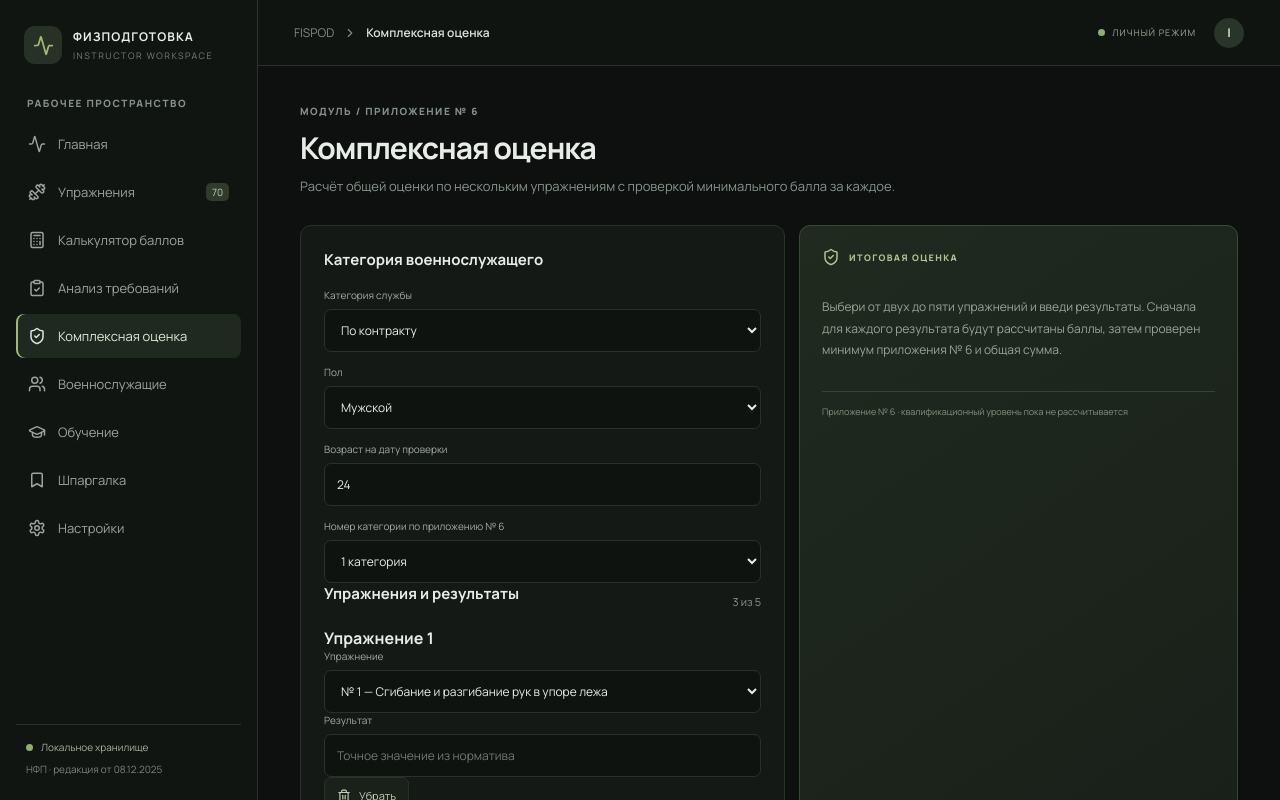
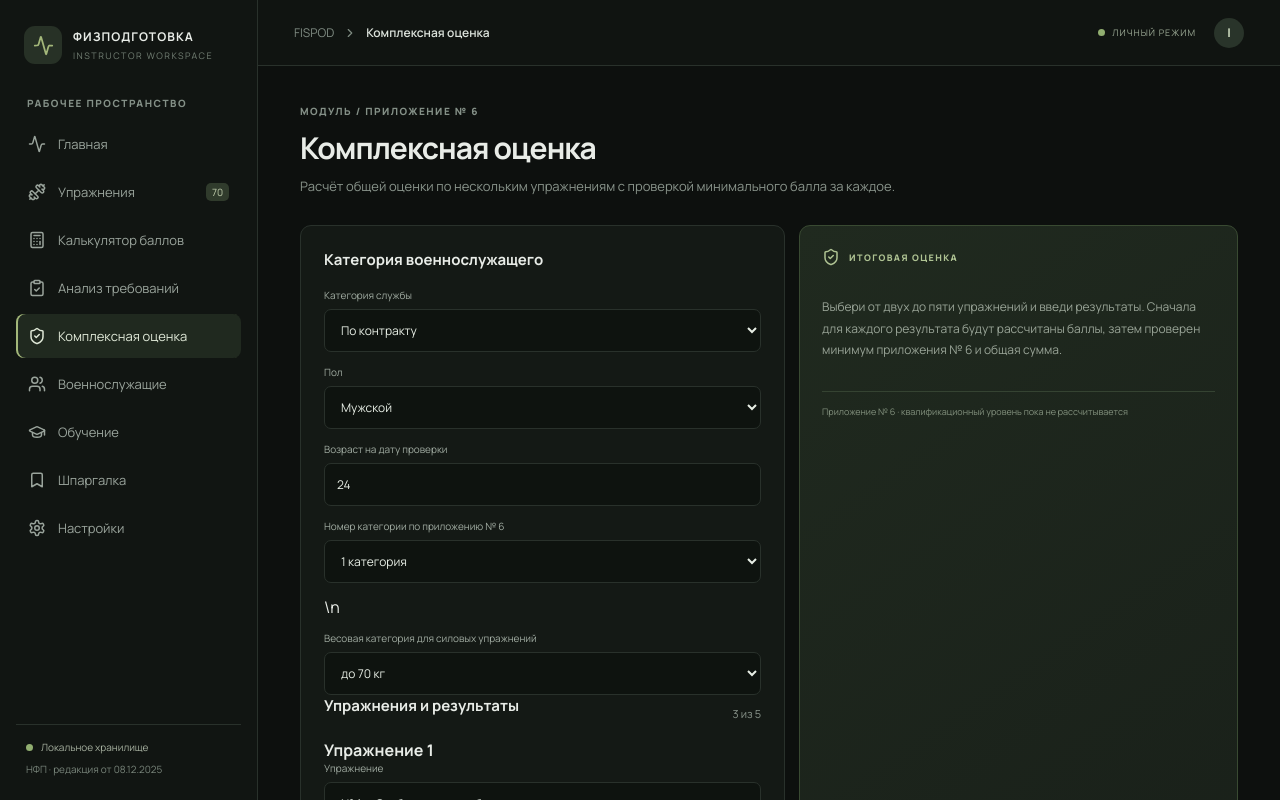
Before and after one commit to tsum323/FISPOD, a React (Vite) app: page / in a window 1280 px wide. Both pictures are taken after a click on the button "Комплексная оценка". Shown: the top 800 px of the page. Built offline with nearby package versions, Linux system fonts and the light colour scheme.

Commit message:
feat: add weight category to complex evaluation

```diff
--- a/src/components/ComplexEvaluation.tsx
+++ b/src/components/ComplexEvaluation.tsx
@@ -7,7 +7,7 @@ import {evaluateComplex,type ComplexProfile} from '../data/complex-evaluation';
 type Item={id:number;exercise:number;result:string};
 export default function ComplexEvaluation(){
  const [kind,setKind]=useState<ComplexProfile['kind']>('contract'),[sex,setSex]=useState<ComplexProfile['sex']>('male');
- const [age,setAge]=useState('24'),[course,setCourse]=useState<'1'|'2'|'3'>('1'),[category,setCategory]=useState<'1'|'2'|'3'>('1');
+ const [age,setAge]=useState('24'),[course,setCourse]=useState<'1'|'2'|'3'>('1'),[category,setCategory]=useState<'1'|'2'|'3'>('1'),[weightCategory,setWeightCategory]=useState<'1'|'2'|'3'>('1');
  const [items,setItems]=useState<Item[]>([{id:1,exercise:1,result:''},{id:2,exercise:2,result:''},{id:3,exercise:3,result:''}]);
  const profile:ComplexProfile={kind,sex,age:Number(age),course:Number(course) as 1|2|3,category:Number(category) as 1|2|3};
  const parseResult=(exercise:number,value:string):number=>{
@@ -19,12 +19,12 @@ export default function ComplexEvaluation(){
  const computed=useMemo(()=>{
   if(items.length<2||items.length>5||items.some(x=>x.result.trim()===''))return null;
   try{
-   const serviceProfile:ServiceProfile={kind,sex,age:Number(age),course:Number(course) as 1|2|3};
+   const serviceProfile:ServiceProfile={kind,sex,age:Number(age),course:Number(course) as 1|2|3,weightCategory};
    const scores=items.map(x=>calculateExerciseScore(x.exercise,parseResult(x.exercise,x.result),serviceProfile));
    if(scores.some(x=>!x))return {error:'Для одного или нескольких результатов нет точного значения в проверенной таблице баллов приложения № 5.'};
    return {result:evaluateComplex(profile,scores.map(x=>x!.points)),scores};
   }catch(e){return {error:e instanceof Error?e.message:'Не удалось выполнить расчёт.'};}
- },[items,kind,sex,age,course,category]);
+ },[items,kind,sex,age,course,category,weightCategory]);
  const add=()=>setItems(v=>v.length<5?[...v,{id:Math.max(...v.map(x=>x.id))+1,exercise:1,result:''}]:v);
  const update=(id:number,patch:Partial<Item>)=>setItems(v=>v.map(x=>x.id===id?{...x,...patch}:x));
  return <><div className="page-heading"><div><div className="eyebrow">МОДУЛЬ / ПРИЛОЖЕНИЕ № 6</div><h1>Комплексная оценка</h1><p>Расчёт общей оценки по нескольким упражнениям с проверкой минимального балла за каждое.</p></div></div>
@@ -33,13 +33,13 @@ export default function ComplexEvaluation(){
  <label>Пол<select value={sex} onChange={e=>setSex(e.target.value as ComplexProfile['sex'])}><option value="male">Мужской</option><option value="female">Женский</option></select></label>
  {kind==='contract'&&<label>Возраст на дату проверки<input type="number" min="18" max="100" value={age} onChange={e=>setAge(e.target.value)}/></label>}
  {kind==='contract'&&sex==='male'&&<label>Номер категории по приложению № 6<select value={category} onChange={e=>setCategory(e.target.value as '1'|'2'|'3')}><option value="1">1 категория</option><option value="2">2 категория</option><option value="3">3 категория</option></select></label>}
- {kind==='cadet'&&<label>Курс<select value={course} onChange={e=>setCourse(e.target.value as '1'|'2'|'3')}><option value="1">1 курс</option><option value="2">2 курс</option><option value="3">3 и последующие курсы</option></select></label>}
+ {kind==='cadet'&&<label>Курс<select value={course} onChange={e=>setCourse(e.target.value as '1'|'2'|'3')}><option value="1">1 курс</option><option value="2">2 курс</option><option value="3">3 и последующие курсы</option></select></label>}\n <label>Весовая категория для силовых упражнений<select value={weightCategory} onChange={e=>setWeightCategory(e.target.value as '1'|'2'|'3')}><option value="1">{sex==='female'?'до 60 кг':'до 70 кг'}</option><option value="2">{sex==='female'?'60–70 кг':'70–80 кг'}</option><option value="3">{sex==='female'?'свыше 70 кг':'свыше 80 кг'}</option></select></label>
  </div><div className="section-row"><h3>Упражнения и результаты</h3><span className="muted">{items.length} из 5</span></div>
- <div className="calculator-fields">{items.map((item,index)=><div className="complex-exercise" key={item.id}><b>Упражнение {index+1}</b><label>Упражнение<select value={item.exercise} onChange={e=>update(item.id,{exercise:Number(e.target.value)})}>{exercises.filter(e=>e.number<=9||e.number===13).map(e=><option key={e.number} value={e.number}>№ {e.number} — {e.title}</option>)}</select></label><label>Результат <input type="text" inputMode={item.exercise===13?"numeric":"decimal"} value={item.result} onChange={e=>update(item.id,{result:e.target.value})} placeholder={item.exercise===13?"ММ:СС, например 4:35":"Точное значение из норматива"}/></label>{items.length>2&&<button className="secondary-btn" onClick={()=>setItems(v=>v.filter(x=>x.id!==item.id))}><Trash2 size={14}/>Убрать</button>}</div>)}
+ <div className="calculator-fields">{items.map((item,index)=><div className="complex-exercise" key={item.id}><b>Упражнение {index+1}</b><label>Упражнение<select value={item.exercise} onChange={e=>update(item.id,{exercise:Number(e.target.value)})}>{exercises.filter(e=>e.number<=16).map(e=><option key={e.number} value={e.number}>№ {e.number} — {e.title}</option>)}</select></label><label>Результат <input type="text" inputMode="decimal" value={item.result} onChange={e=>update(item.id,{result:e.target.value})} placeholder={item.exercise===13?"ММ:СС, например 4:35":"Точное значение из таблицы"}/></label>{items.length>2&&<button className="secondary-btn" onClick={()=>setItems(v=>v.filter(x=>x.id!==item.id))}><Trash2 size={14}/>Убрать</button>}</div>)}
  <button className="secondary-btn" onClick={add} disabled={items.length>=5}><Plus size={15}/>Добавить упражнение</button>
- <div className="calc-source-note"><AlertTriangle size={16}/>Баллы берутся из перенесённых таблиц приложений № 5 и № 12. Сейчас доступны упражнения № 1–9 и № 13. Для № 13 ввод времени в формате ММ:СС.</div></div></section>
+ <div className="calc-source-note"><AlertTriangle size={16}/>Баллы берутся из проверенных таблиц приложения № 5 и порогов приложения № 12. Для силовых упражнений № 10–12 и № 14–16 обязательно выбери весовую категорию. Для № 13 ввод времени в формате ММ:СС.</div></div></section>
  <section className="result-card"><div className="result-heading"><ShieldCheck size={18}/><span>ИТОГОВАЯ ОЦЕНКА</span></div>
  {computed&&'error'in computed?<div className="result-empty">{computed.error}</div>:computed&&'result'in computed?<><div className="result-points">{computed.result.totalPoints}<small>СУММА БАЛЛОВ</small></div><div className="result-grade"><CheckCircle2 size={17}/><b>{computed.result.gradeLabel}</b></div><div className="result-meta"><div><span>Минимум за каждое упражнение</span><b>{computed.result.minimumPerExercise} баллов</b></div><div><span>Количество упражнений</span><b>{computed.result.exerciseCount}</b></div><div><span>Порог «5 / 4 / 3»</span><b>{computed.result.thresholds.five} / {computed.result.thresholds.four} / {computed.result.thresholds.three}</b></div>{computed.result.reason&&<div><span>Причина</span><b className="warn-text">{computed.result.reason}</b></div>}</div></>:<div className="result-empty">Выбери от двух до пяти упражнений и введи результаты. Сначала для каждого результата будут рассчитаны баллы, затем проверен минимум приложения № 6 и общая сумма.</div>}
  <div className="result-foot">Приложение № 6 · квалификационный уровень пока не рассчитывается</div></section></div>
- <div className="notice-panel"><AlertTriangle size={19}/><div><b>Границы текущей реализации</b><p>В расчёт включены категории и пороги общей оценки из приложения № 6. Квалификационные уровни не выводятся, поскольку для некоторых строк таблица содержит объединённые ячейки. Также подключены таблицы упражнений № 1–9 и № 13 из приложения № 5. Для упражнений № 10–12 и № 14–16 таблицы требуют дополнительных параметров (весовая категория) и отдельной верификации.</p></div><span className="tag-warn">ЧАСТИЧНО</span></div></>;
+ <div className="notice-panel"><AlertTriangle size={19}/><div><b>Границы текущей реализации</b><p>В расчёт включены категории и пороги общей оценки из приложения № 6. Квалификационные уровни не выводятся, поскольку для некоторых строк таблица содержит объединённые ячейки. Подключены таблицы упражнений № 1–16, включая отдельный выбор весовой категории для упражнений № 10–12 и № 14–16, а также № 13. Остальные упражнения пока не участвуют в этом калькуляторе.</p></div><span className="tag-warn">ЧАСТИЧНО</span></div></>;
 }
```
